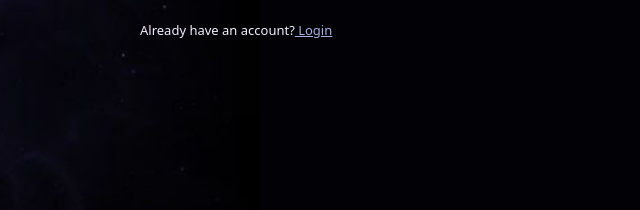
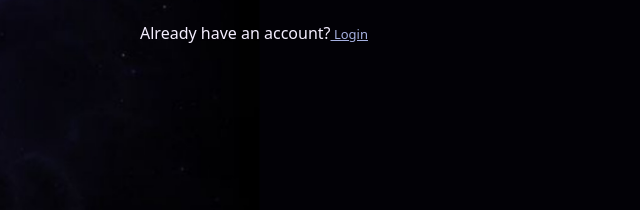
Before and after one commit to k-elixir/login-page, a plain HTML site: page index.html in a window 1280 px wide. Both pictures are taken after a click on the link "Create one!". Shown: the part 536-746 px from the top of the page, 640-1280 px from the left. Drawn offline with nearby package versions, Linux system fonts and the light colour scheme.

Commit message:
Update index.html

```diff
--- a/index.html
+++ b/index.html
@@ -122,8 +122,8 @@
             </a>
           </div>
           <br />
-          <div class="additional-link">
-            Already have an account?<a href=""> Login</a>
+          <div>
+            Already have an account?<a href="" class="additional-link"> Login</a>
           </div>
         </form>
       </div>
```
